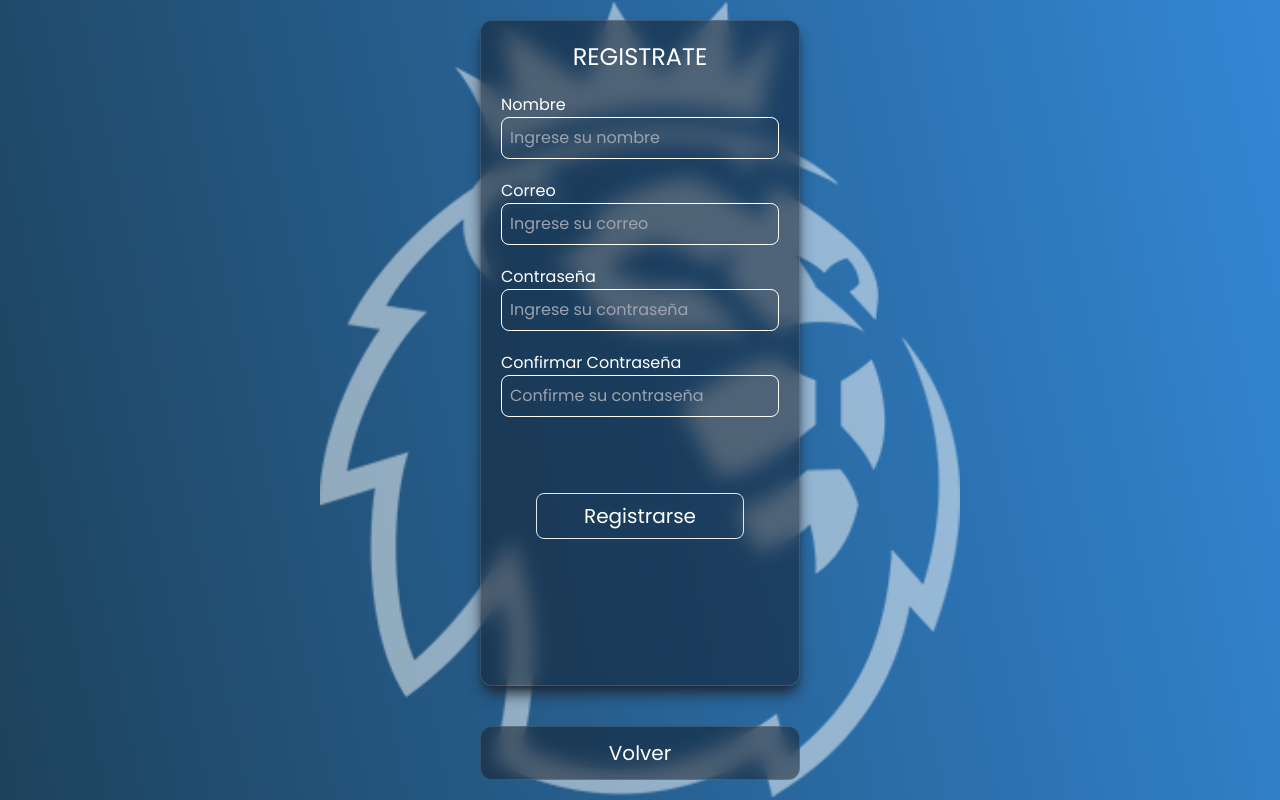
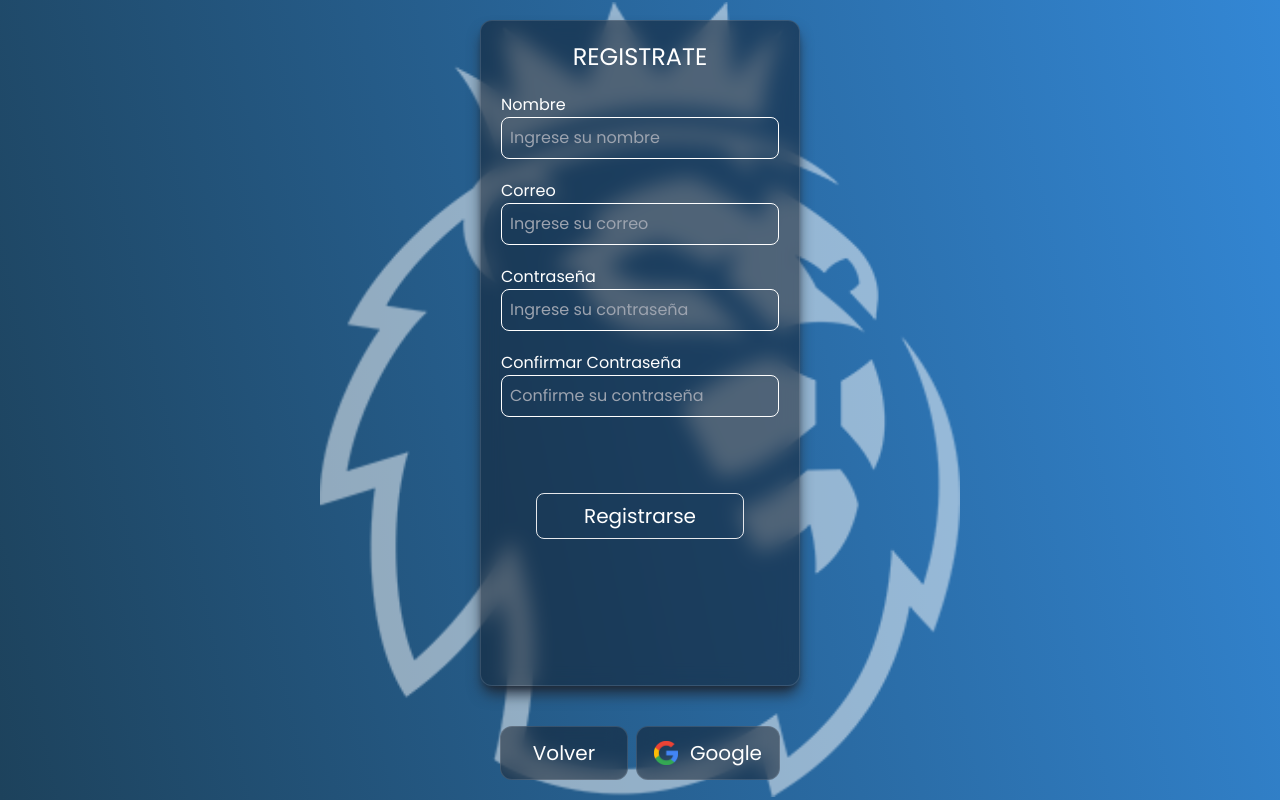
Before and after one commit to MAS234/MMFutbol, a React (Vite) app: page /registro in a window 1280 px wide. Built offline with nearby package versions, Linux system fonts and the light colour scheme; no server answers.

Commit message:
Prueba de dominio

```diff
--- a/src/context/PartidosProvider.jsx
+++ b/src/context/PartidosProvider.jsx
@@ -31,6 +31,17 @@ const PartidosProvider = ({ children }) => {
   const logout = async () => {
     const response = await signOut();
     console.log(response);
+  }
+
+  const registrarseGoogle = async () => {
+    try{
+      const responseGoogle = new GoogleAuthProvider();
+      await signInWithPopup(auth, responseGoogle);
+      alert("Registrado correctamente con google")
+    }
+    catch(error){
+      alert("Ocurrio un error al registrarse", error)
+    }
   }
 
   // TERMINA FUNCIONES DE FIREBASE
@@ -80,6 +91,7 @@ const PartidosProvider = ({ children }) => {
         login,
         loginGoogle,
         logout,
+        registrarseGoogle,
         auth
       }}
     >
--- a/src/pages/Logueo/Logueo.jsx
+++ b/src/pages/Logueo/Logueo.jsx
@@ -1,11 +1,12 @@
 import { useNavigate } from "react-router-dom";
 import { useState, useContext } from "react";
 import PartidosContext from "../../context/PartidosProvider";
+import google from "../../assets/Google.png"
 
 
 function Logueo() {
   const navigate = useNavigate();
-  const {login} = useContext(PartidosContext);
+  const {login, loginGoogle} = useContext(PartidosContext);
 
   //   STATES
   const [email, setEmail] = useState("");
@@ -16,6 +17,17 @@ function Logueo() {
   const handleLogin = async () => {
     try {
         await login(email, password);
+        alert("Logueado");
+        navigate("/inicio");
+      } catch (error) {
+        console.error("Error al registrar:", error);
+        alert("No se encontro el usuario(ocurrio un error)");
+      }
+  }
+
+  const handleLoginGoogle = async () => {
+    try {
+        await loginGoogle();
         alert("Logueado");
         navigate("/inicio");
       } catch (error) {
@@ -84,12 +96,24 @@ function Logueo() {
         </form>
       </div>
 
+      <div className="flex items-center justify-evenly gap-2">
       <div
-        className="cardRyL m-5 w-80 text-white text-center p-3 text-xl  cursor-pointer"
+        className="cardRyL  w-32 text-white text-center p-3 text-xl  cursor-pointer"
         onClick={() => navigate("/")}
       >
         Volver
       </div>
+
+      <div
+        className="cardRyL flex justify-center items-center gap-3  w-36 text-white text-center p-3 text-xl  cursor-pointer"
+        onClick={() => handleLoginGoogle()}
+      >
+        <img src={google } alt="google" className="w-6" />
+        Google
+      </div>
+      </div>
+
+
     </div>
   );
 }
--- a/src/pages/Registro/Registrarse.jsx
+++ b/src/pages/Registro/Registrarse.jsx
@@ -1,11 +1,13 @@
 import { useState, useContext } from "react";
 import PartidosContext from "../../context/PartidosProvider";
 import { useNavigate } from "react-router-dom";
+import google from "../../assets/Google.png"
+
 
 
 function Registrarse() {
 
-  const {register} = useContext(PartidosContext);
+  const {register, registrarseGoogle} = useContext(PartidosContext);
   const navigate = useNavigate();
 
   // STATES
@@ -115,8 +117,21 @@ function Registrarse() {
 
       </div>
 
-      <div className="cardRyL m-5 w-80 text-white text-center p-3 text-xl  cursor-pointer" onClick={() => navigate("/")}>
+      <div className="m-5 flex items-center justify-evenly gap-2">
+      <div
+        className="cardRyL  w-32 text-white text-center p-3 text-xl  cursor-pointer"
+        onClick={() => navigate("/")}
+      >
         Volver
+      </div>
+
+      <div
+        className="cardRyL flex justify-center items-center gap-3  w-36 text-white text-center p-3 text-xl  cursor-pointer"
+        onClick={() => registrarseGoogle()}
+      >
+        <img src={google } alt="google" className="w-6" />
+        Google
+      </div>
       </div>
 
     </div>
```
Also changed, not shown: src/assets/Google.png (added).
